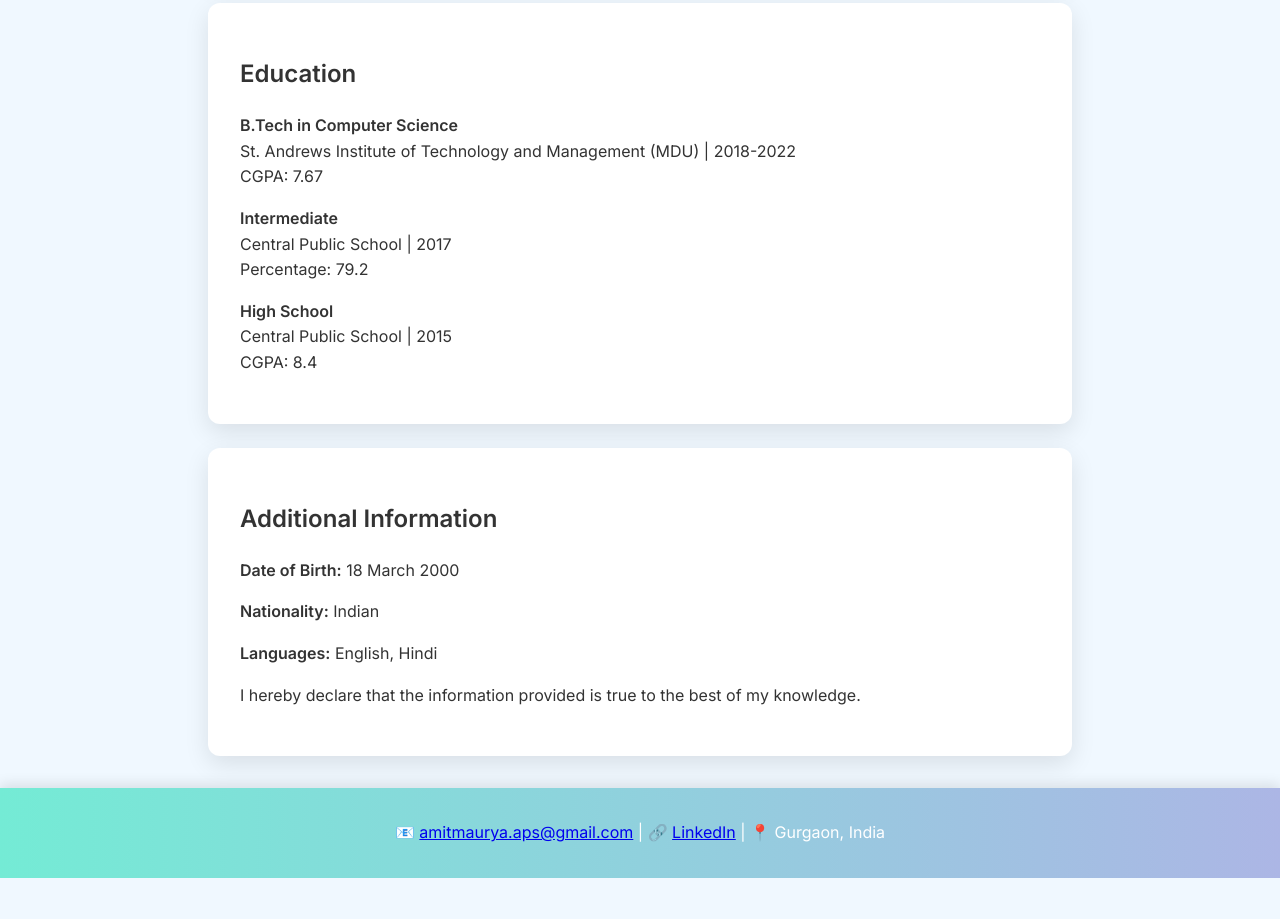
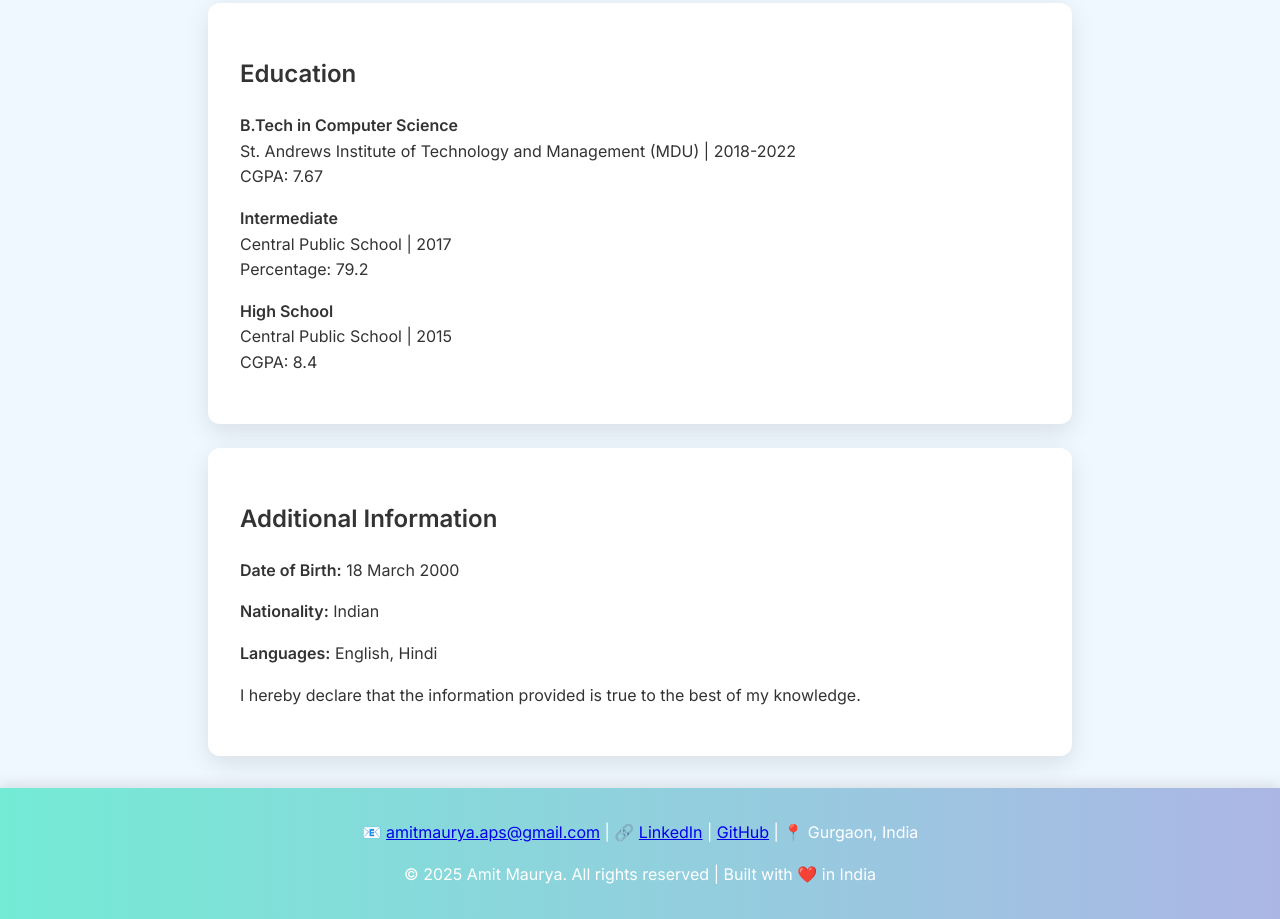
Before and after one commit to amitmaurya18/resume, a plain HTML site: page index.html in a window 1280 px wide. Shown: the part 2001-2920 px from the top of the page. Before the commit the page ends 2879 px from the top, so only its background shows below. Drawn offline with Linux system fonts and the light colour scheme.

Commit message:
footer change

```diff
--- a/index.html
+++ b/index.html
@@ -220,8 +220,10 @@
       <p>
       📧 <a href="mailto:amitmaurya.aps@gmail.com">amitmaurya.aps@gmail.com</a> |
       🔗 <a href="https://www.linkedin.com/in/amitmaurya18/" target="_blank" rel="noopener noreferrer">LinkedIn</a> |
+      <a href="https://github.com/amitmaurya18" target="_blank" rel="noopener noreferrer">GitHub</a> |
       📍 Gurgaon, India
       </p>
+      <p>© 2025 Amit Maurya. All rights reserved | Built with ❤️ in India</p>
     </footer>
   </div>
 
```
